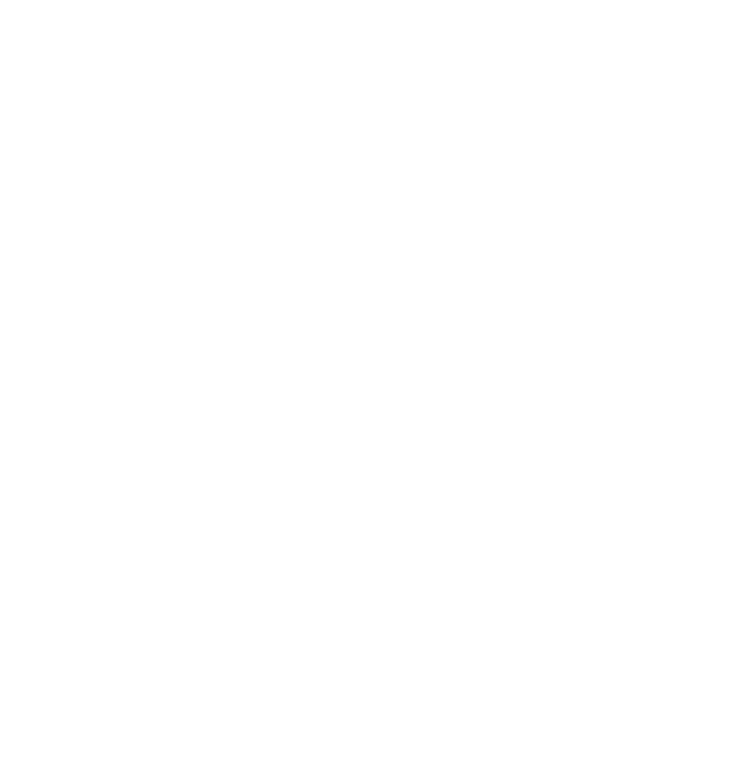
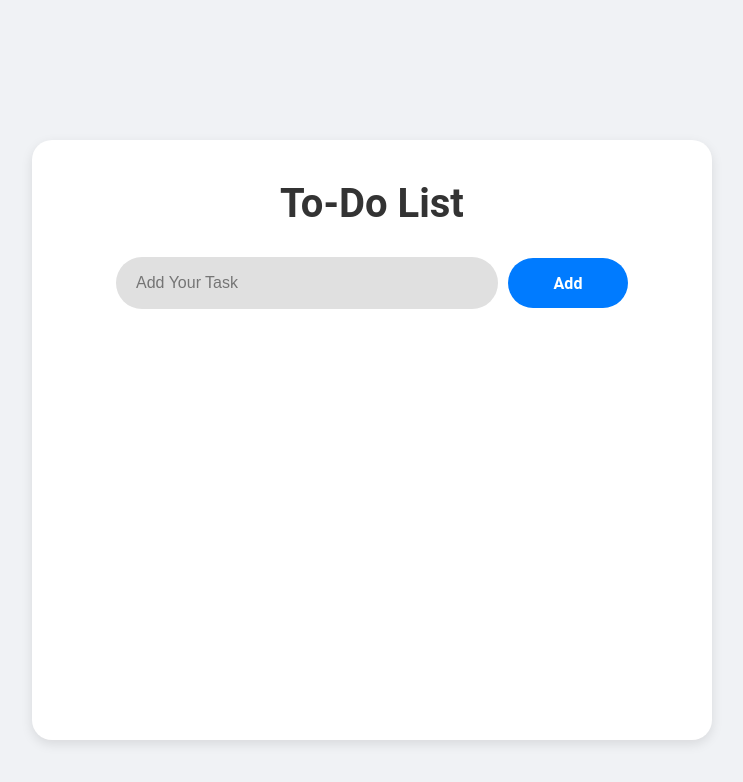
Before and after one commit to Amith-18/Todo-List, a React (Vite) app: page / in a window 1280 px wide. Shown: the top 782 px of the page, without its empty margins (268-1011 px from the left). Built offline with nearby package versions, Linux system fonts and the light colour scheme.

Commit message:
adding css files

```diff
--- a/src/App.jsx
+++ b/src/App.jsx
@@ -1,9 +1,10 @@
+import { Todo } from "./Components/Assests/Css/Todo"
 
 const App = () => {
 
   return (
     <div>
-
+     <Todo></Todo>
     </div>
   )
 
--- /dev/null
+++ b/src/Components/Assests/Css/Todo.css
@@ -0,0 +1,178 @@
+/* .todo {
+    width: 50vw;
+    max-width: 600px;
+    min-width: 300px;
+    min-height: 70vh;
+    max-height: 100vh;
+    border-radius: 20px;
+    background: #fff;
+    margin: auto;
+    margin-top: 10vh;
+    display: flex;
+    flex-direction: column;
+    padding: 0 2vw;
+    padding-bottom: 30px;
+    margin-bottom: 10vh;
+    box-shadow: 0 4px 8px rgba(0, 0, 0, 0.1);
+    transition: all 0.3s ease;
+    font-family: Arial, sans-serif;
+    color: #333;
+    overflow: hidden;
+}
+
+.todo:hover {
+    transform: scale(1.02);
+}
+
+@media (max-width: 768px) {
+    .todo {
+      width: 90%;
+      margin-top: 50px;
+    }
+}
+
+.todo-header {
+    margin-top: 5vh;
+    color: #002765;
+    font-size: 2.5rem;
+    font-weight: 600;
+    line-height: 1.2;
+  }
+
+  .todo-add {
+    display: flex;
+    justify-content: center;
+    align-items: center;
+    margin-top: 3vh;
+  }
+
+  .todo-input {
+    border-radius: 50px;
+    background: #edeef0;
+    border: none;
+    outline: none;
+    width: 50vw;
+    max-width: 576px;
+    height: 8vh;
+    padding-left: 2vw;
+    font-size: 1.25rem;
+  }
+
+  .todo-add-btn {
+    border-radius: 50px;
+    background: #ff6739;
+    width: 15vw;
+    max-width: 187px;
+    height: 8vh;
+    display: flex;
+    justify-content: center;
+    align-items: center;
+    margin-left: -5vw;
+    color: #fff;
+    font-size: 1.625rem;
+    font-weight: 600;
+    cursor: pointer;
+}
+
+@media (max-width: 768px) {
+    .todo-header {
+      font-size: 2rem;
+    }
+}
+
+.todo-input {
+      width: 70vw;
+      height: 7vh;
+      font-size: 1rem;
+}
+
+.todo-add-btn {
+      width: 25vw;
+      height: 7vh;
+      font-size: 1.25rem;
+      margin-left: -3vw;
+} */
+
+
+
+.todo {
+    width: 50vw;
+    max-width: 600px;
+    min-width: 300px;
+    min-height: 70vh;
+    max-height: 100vh;
+    border-radius: 20px;
+    background: #ffffff;
+    margin: auto;
+    margin-top: 10vh;
+    display: flex;
+    flex-direction: column;
+    padding: 20px 40px;
+    box-shadow: 0 4px 12px rgba(0, 0, 0, 0.1);
+    transition: all 0.3s ease;
+    overflow: hidden;
+}
+
+.todo:hover {
+    transform: scale(1.02);
+}
+
+/* Todo Header */
+
+.todo-header {
+    margin-top: 20px;
+    color: #333;
+    font-size: 2.5rem;
+    font-weight: 700;
+    text-align: center;
+}
+
+/* Add Todo Section */
+
+.todo-add {
+     display: flex;
+     justify-content: center;
+     align-items: center;
+     margin-top: 30px;
+}
+
+
+.todo-input {
+    border-radius: 50px;
+    background: #e0e0e0;
+    border: none;
+    outline: none;
+    width: 60%;
+    height: 50px;
+    padding-left: 20px;
+    font-size: 1rem;
+    margin-right: 10px;
+}
+
+.todo-add-btn {
+    border-radius: 50px;
+    background: #007bff;
+    width: 120px;
+    height: 50px;
+    display: flex;
+    justify-content: center;
+    align-items: center;
+    color: #fff;
+    font-size: 1rem;
+    font-weight: 600;
+    cursor: pointer;
+    transition: background 0.3s ease;
+}
+
+.todo-add-btn:hover {
+    background: #0056b3;
+}
+
+/* Responsive Design */
+
+@media (max-width: 768px) {
+    .todo { width: 90%; margin-top: 50px; }
+    .todo-header { font-size: 2rem; }
+    .todo-input { width: 70%; height: 40px; font-size: 0.875rem; }
+    .todo-add-btn { width: 100px; height: 40px; font-size: 0.875rem; }
+}
--- a/src/Components/Assests/Css/Todo.jsx
+++ b/src/Components/Assests/Css/Todo.jsx
@@ -1,9 +1,18 @@
-import React from 'react'
+import './Todo.css';
+
 
 export const Todo = () => {
   return (
-    <div>
+    <div className='todo'>
+        <div className="todo-header">To-Do List</div>
+        <div className="todo-add">
+            <input type="text" className='todo-input' placeholder='Add Your Task'/>
+            <div className="todo-add-btn">Add</div>
+        </div>
 
+        <div className="todo-list">
+
+        </div>
     </div>
   )
 }
--- a/src/index.css
+++ b/src/index.css
@@ -0,0 +1,9 @@
+body {
+    font-family: 'Roboto', sans-serif;
+    background: #f0f2f5;
+    display: flex;
+    justify-content: center;
+    align-items: center;
+    height: 100vh;
+    margin: 0;
+}
```
Also changed, not shown: src/Components/Assests/Css/TodoItem.jsx (added, +7 -0 lines), src/Components/Assests/Css/TodoItem.css (added).
